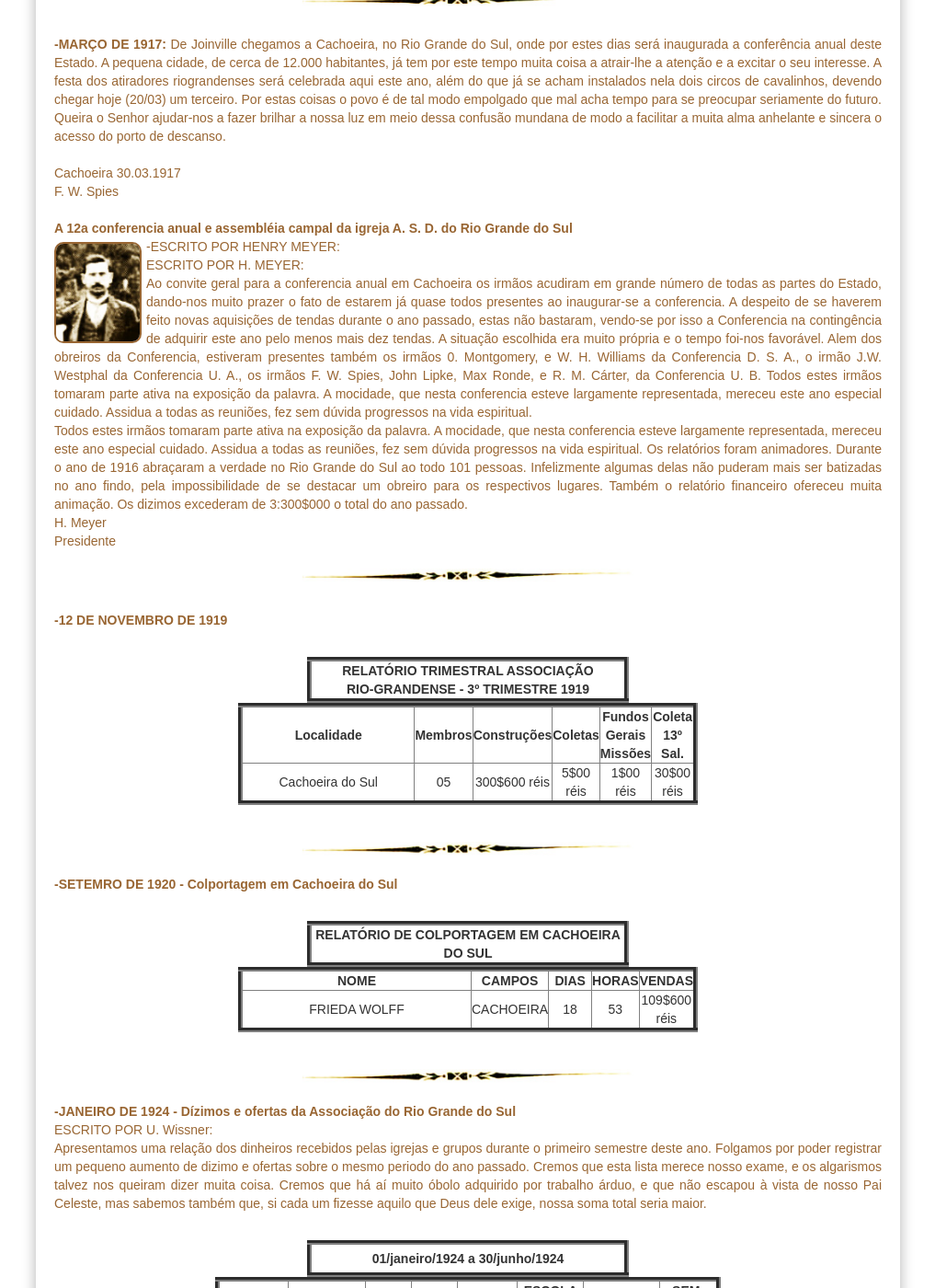
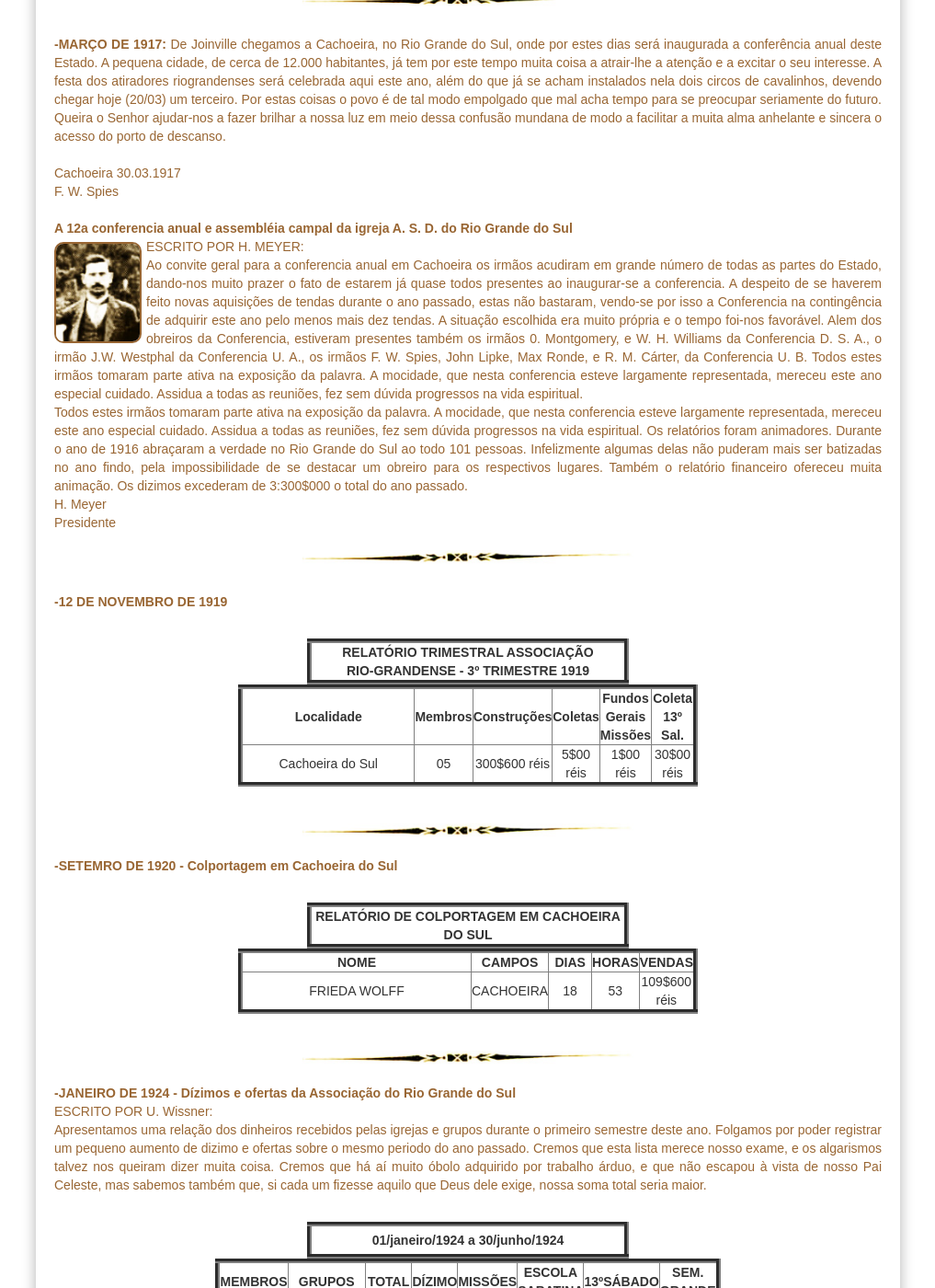
Before and after one commit to claudiovargas1955/claudiovargas1955.github.io, a Jekyll site: the page built from _pages/história-da-iasd-cachoeira.html, in a window 1280 px wide and 1400 px high, scrolled down 2145 px. Shown: the whole window at 92% size, without its empty margins (131-1148 px from the left). Built offline with Jekyll 4.4.1, drawn with Linux system fonts in a browser that asks for light colours; some web fonts are replaced; some of the changed text lies outside the part shown.

Commit message:
Update história-da-iasd-cachoeira.html

```diff
--- a/_pages/história-da-iasd-cachoeira.html
+++ b/_pages/história-da-iasd-cachoeira.html
@@ -227,7 +227,7 @@ modo a facilitar a muita alma anhelante e sincera o acesso do porto de descanso.
 
   <b>A 12a conferencia anual e assembléia campal da igreja A. S. D. do Rio Grande do Sul</b><br>
 
-<img class="esq5" style="float:left"; src="/images/HenryMeyer.jpg" class="img-responsive" width="95px" title="";/> -ESCRITO POR HENRY MEYER:<br>
+<img class="esq5" style="float:left"; src="/images/HenryMeyer.jpg" class="img-responsive" width="95px" title="";/>
 ESCRITO POR H. MEYER:<br>
 Ao convite geral para a conferencia anual em Cachoeira os irmãos acudiram em grande número de todas as partes do Estado, dando-nos muito prazer o fato de estarem já
 quase todos presentes ao inaugurar-se a conferencia. A despeito de se haverem feito novas aquisições de tendas durante o ano passado, estas não bastaram, vendo-se
```
Also changed, not shown: other parts of _pages/história-da-iasd-cachoeira.html (+2 -0 lines).
